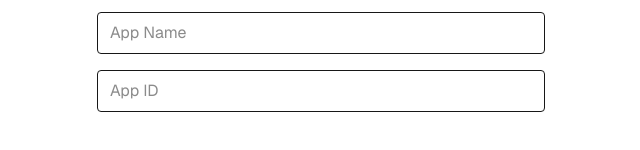
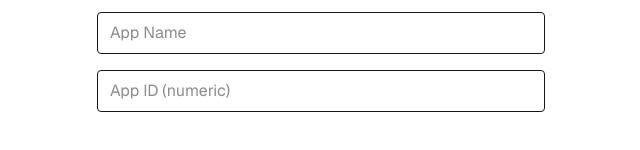
Before and after one commit to MityaRo/scrappy, a Next.js app: page / in a window 1280 px wide. Shown: the part 378-528 px from the top of the page, without its empty margins (319-959 px from the left). Built offline with nearby package versions, Linux system fonts and the light colour scheme.

Commit message:
Add UI feedback

```diff
--- a/src/app/page.tsx
+++ b/src/app/page.tsx
@@ -96,17 +96,19 @@ export default function Home() {
       <h1 className="text-2xl font-bold mb-4">App Store Reviews Collector</h1>
       <div className="flex flex-col gap-4 w-full max-w-md">
         <input
-          className="border rounded px-3 py-2"
+          className={`border rounded px-3 py-2 ${loading ? "opacity-50" : ""}`}
           type="text"
           placeholder="App Name"
           value={appName}
+          disabled={loading}
           onChange={e => handleInputChange("appName", e.target.value)}
         />
         <input
-          className="border rounded px-3 py-2"
+          className={`border rounded px-3 py-2 ${loading ? "opacity-50" : ""}`}
           type="text"
-          placeholder="App ID"
+          placeholder="App ID (numeric)"
           value={appId}
+          disabled={loading}
           onChange={e => handleInputChange("appId", e.target.value)}
         />
       </div>
```
